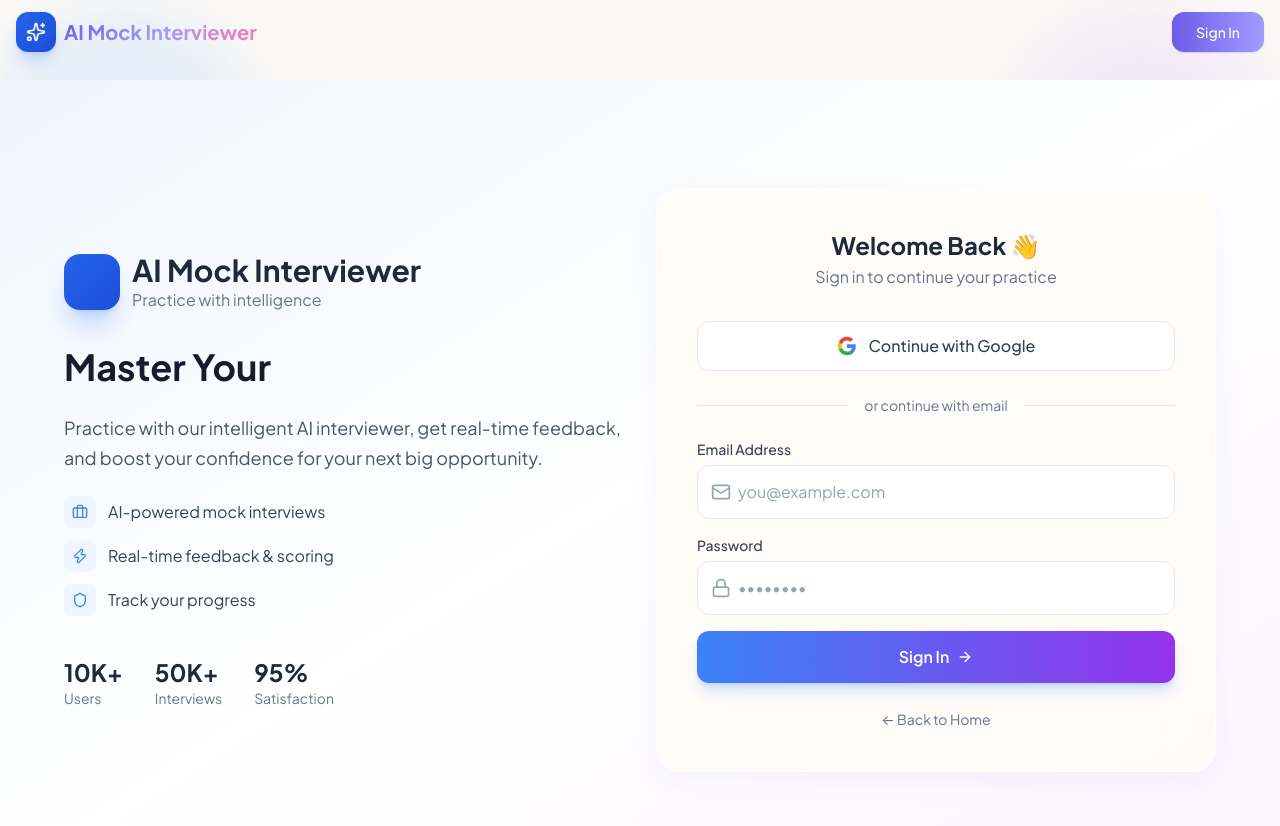
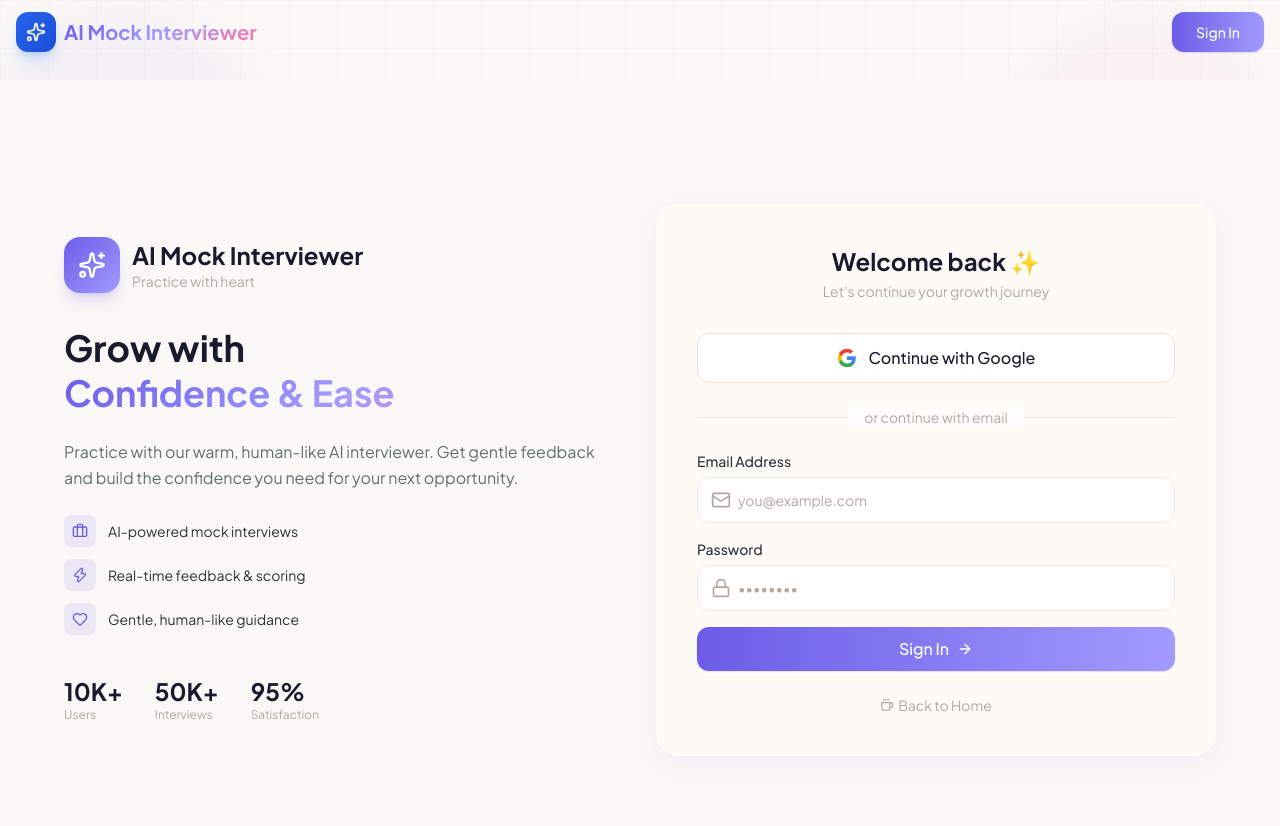
Before and after one commit to Aiman-Wazir/AI_INTERVIEWER, a Next.js app: page /auth/signin in a window 1280 px wide. Shown: the top 826 px of the page. Built offline with nearby package versions, Linux system fonts and the light colour scheme; no server answers.

Commit message:
changed the signin.tsx

```diff
--- a/app/auth/signin/page.js
+++ b/app/auth/signin/page.js
@@ -11,7 +11,9 @@ import {
   Sparkles,
   Briefcase,
   Zap,
-  Shield
+  Shield,
+  Heart,
+  Coffee
 } from 'lucide-react';
 
 export default function SignIn() {
@@ -45,51 +47,50 @@ export default function SignIn() {
   const features = [
     { icon: <Briefcase className="w-4 h-4" />, text: "AI-powered mock interviews" },
     { icon: <Zap className="w-4 h-4" />, text: "Real-time feedback & scoring" },
-    { icon: <Shield className="w-4 h-4" />, text: "Track your progress" }
+    { icon: <Heart className="w-4 h-4" />, text: "Gentle, human-like guidance" }
   ];
 
   return (
-    <div className="min-h-screen bg-gradient-to-br from-blue-50 via-white to-purple-50 flex items-center justify-center p-4">
-      {/* Animated Background */}
+    <div className="min-h-screen bg-[#faf8f6] flex items-center justify-center p-4">
+      {/* Warm Background */}
       <div className="absolute inset-0 overflow-hidden -z-10">
-        <div className="absolute top-0 -left-4 w-72 h-72 bg-blue-300 rounded-full mix-blend-multiply filter blur-xl opacity-20 animate-blob"></div>
-        <div className="absolute top-0 -right-4 w-72 h-72 bg-purple-300 rounded-full mix-blend-multiply filter blur-xl opacity-20 animate-blob animation-delay-2000"></div>
-        <div className="absolute -bottom-8 left-20 w-72 h-72 bg-pink-300 rounded-full mix-blend-multiply filter blur-xl opacity-20 animate-blob animation-delay-4000"></div>
-        <div className="absolute inset-0 bg-grid"></div>
+        <div className="absolute top-0 -left-4 w-72 h-72 bg-[#6c5ce7]/10 rounded-full mix-blend-multiply filter blur-xl opacity-50 animate-blob"></div>
+        <div className="absolute top-0 -right-4 w-72 h-72 bg-[#fd79a8]/10 rounded-full mix-blend-multiply filter blur-xl opacity-50 animate-blob animation-delay-2000"></div>
+        <div className="absolute -bottom-8 left-20 w-72 h-72 bg-[#fdcb6e]/10 rounded-full mix-blend-multiply filter blur-xl opacity-50 animate-blob animation-delay-4000"></div>
+        <div className="absolute inset-0 bg-grid-warm"></div>
       </div>
 
       <div className="w-full max-w-6xl grid lg:grid-cols-2 gap-8 items-center">
         {/* Left Side - Branding */}
         <div className="hidden lg:block space-y-8">
           <div className="flex items-center gap-3">
-            <div className="w-14 h-14 rounded-2xl bg-gradient-to-br from-blue-600 to-blue-700 flex items-center justify-center shadow-xl shadow-blue-500/25">
-              {/* <Sparkles className="w-8 h-8 text-white" /> */}
+            <div className="w-14 h-14 rounded-2xl bg-gradient-to-br from-[#6c5ce7] to-[#a29bfe] flex items-center justify-center shadow-lg shadow-[#6c5ce7]/20">
+              <Sparkles className="w-7 h-7 text-white" />
             </div>
             <div>
-              <h1 className="text-3xl font-bold text-slate-800">AI Mock Interviewer</h1>
-              <p className="text-slate-500">Practice with intelligence</p>
+              <h1 className="text-2xl font-bold text-[#1a1a2e]">AI Mock Interviewer</h1>
+              <p className="text-sm text-[#b2a8a0]">Practice with heart</p>
             </div>
           </div>
 
           <div className="space-y-6">
-            <h2 className="text-4xl font-bold leading-tight">
-              Master Your
-              {/* <span className="gradient-text block">Interview Skills</span>
-              with AI */}
+            <h2 className="text-4xl font-bold leading-tight text-[#1a1a2e]">
+              Grow with
+              <span className="gradient-text block">Confidence & Ease</span>
             </h2>
 
-            <p className="text-lg text-slate-600 leading-relaxed">
-              Practice with our intelligent AI interviewer, get real-time feedback,
-              and boost your confidence for your next big opportunity.
+            <p className="text-base text-[#636e72] leading-relaxed">
+              Practice with our warm, human-like AI interviewer. Get gentle feedback
+              and build the confidence you need for your next opportunity.
             </p>
 
             <div className="space-y-3">
               {features.map((feature, index) => (
-                <div key={index} className="flex items-center gap-3 text-slate-700">
-                  <div className="w-8 h-8 rounded-lg bg-blue-50 flex items-center justify-center text-blue-500">
+                <div key={index} className="flex items-center gap-3 text-[#2d3436]">
+                  <div className="w-8 h-8 rounded-lg bg-[#6c5ce7]/10 flex items-center justify-center text-[#6c5ce7]">
                     {feature.icon}
                   </div>
-                  <span>{feature.text}</span>
+                  <span className="text-sm">{feature.text}</span>
                 </div>
               ))}
             </div>
@@ -97,36 +98,36 @@ export default function SignIn() {
             {/* Stats */}
             <div className="flex gap-8 pt-4">
               <div>
-                <div className="text-2xl font-bold text-slate-800">10K+</div>
-                <div className="text-sm text-slate-500">Users</div>
+                <div className="text-2xl font-bold text-[#1a1a2e]">10K+</div>
+                <div className="text-xs text-[#b2a8a0]">Users</div>
               </div>
               <div>
-                <div className="text-2xl font-bold text-slate-800">50K+</div>
-                <div className="text-sm text-slate-500">Interviews</div>
+                <div className="text-2xl font-bold text-[#1a1a2e]">50K+</div>
+                <div className="text-xs text-[#b2a8a0]">Interviews</div>
               </div>
               <div>
-                <div className="text-2xl font-bold text-slate-800">95%</div>
-                <div className="text-sm text-slate-500">Satisfaction</div>
+                <div className="text-2xl font-bold text-[#1a1a2e]">95%</div>
+                <div className="text-xs text-[#b2a8a0]">Satisfaction</div>
               </div>
             </div>
           </div>
         </div>
 
         {/* Right Side - Sign In Form */}
-        <div className="glass rounded-3xl p-8 md:p-10 shadow-2xl shadow-slate-200/50">
+        <div className="glass rounded-3xl p-8 md:p-10 shadow-lg shadow-[#6c5ce7]/5">
           <div className="text-center mb-8">
             <div className="lg:hidden flex justify-center mb-4">
-              <div className="w-14 h-14 rounded-2xl bg-gradient-to-br from-blue-600 to-blue-700 flex items-center justify-center shadow-xl shadow-blue-500/25">
-                {/* <Sparkles className="w-8 h-8 text-white" /> */}
+              <div className="w-14 h-14 rounded-2xl bg-gradient-to-br from-[#6c5ce7] to-[#a29bfe] flex items-center justify-center shadow-lg shadow-[#6c5ce7]/20">
+                <Sparkles className="w-7 h-7 text-white" />
               </div>
             </div>
-            <h2 className="text-2xl font-bold text-slate-800">Welcome Back 👋</h2>
-            <p className="text-slate-500 mt-1">Sign in to continue your practice</p>
+            <h2 className="text-2xl font-bold text-[#1a1a2e]">Welcome back ✨</h2>
+            <p className="text-sm text-[#b2a8a0] mt-1">Let's continue your growth journey</p>
           </div>
 
           {error && (
-            <div className="mb-6 p-4 bg-rose-50 border border-rose-200 rounded-xl text-rose-700 text-sm">
-              {error === 'OAuthSignin' && 'Error signing in with Google. Please try again.'}
+            <div className="mb-6 p-4 bg-rose-50/80 border border-rose-200/80 rounded-xl text-rose-700 text-sm">
+              {error === 'OAuthSignin' && 'Error signing in. Please try again.'}
               {error === 'OAuthCallback' && 'Error during authentication.'}
               {error === 'OAuthCreateAccount' && 'Could not create account.'}
               {error === 'AccessDenied' && 'Access denied.'}
@@ -138,7 +139,7 @@ export default function SignIn() {
           {/* Google Sign In Button */}
           <button
             onClick={() => signIn('google', { callbackUrl })}
-            className="w-full flex items-center justify-center gap-3 px-6 py-3 bg-white border border-slate-200 rounded-xl font-medium text-slate-700 hover:bg-slate-50 hover:shadow-md hover:border-slate-300 transition-all duration-200"
+            className="btn-google"
           >
             <svg className="w-5 h-5" viewBox="0 0 24 24">
               <path
@@ -163,48 +164,48 @@ export default function SignIn() {
 
           <div className="relative my-6">
             <div className="absolute inset-0 flex items-center">
-              <div className="w-full border-t border-slate-200"></div>
+              <div className="w-full border-t border-[#f0e8e0]"></div>
             </div>
             <div className="relative flex justify-center text-sm">
-              <span className="px-4 bg-white/80 text-slate-500">or continue with email</span>
+              <span className="px-4 bg-white/80 text-[#b2a8a0]">or continue with email</span>
             </div>
           </div>
 
-          {/* Email/Password Form - Fixed Spacing */}
+          {/* Email/Password Form */}
           <form onSubmit={handleSubmit} className="space-y-4">
             <div>
-              <label className="block text-sm font-medium text-slate-700 mb-1.5">
+              <label className="block text-sm font-medium text-[#2d3436] mb-1.5">
                 Email Address
               </label>
               <div className="relative">
                 <div className="absolute inset-y-0 left-0 flex items-center pl-3.5 pointer-events-none">
-                  <Mail className="w-5 h-5 text-slate-400" />
+                  <Mail className="w-5 h-5 text-[#b2a8a0]" />
                 </div>
                 <input
                   type="email"
                   value={email}
                   onChange={(e) => setEmail(e.target.value)}
                   placeholder="you@example.com"
-                  className="w-full pl-10 pr-4 py-3.5 bg-white/90 border border-slate-200 rounded-xl focus:outline-none focus:ring-2 focus:ring-blue-500/30 focus:border-blue-500 hover:border-slate-300 transition-all duration-200 placeholder:text-slate-400 text-slate-700"
+                  className="w-full pl-10 pr-4 py-3 bg-white/90 border border-[#f0e8e0] rounded-xl focus:outline-none focus:ring-2 focus:ring-[#6c5ce7]/20 focus:border-[#6c5ce7] hover:border-[#d4c8bd] transition-all duration-200 placeholder:text-[#b2a8a0] text-[#1a1a2e] text-sm"
                   required
                 />
               </div>
             </div>
 
             <div>
-              <label className="block text-sm font-medium text-slate-700 mb-1.5">
+              <label className="block text-sm font-medium text-[#2d3436] mb-1.5">
                 Password
               </label>
               <div className="relative">
                 <div className="absolute inset-y-0 left-0 flex items-center pl-3.5 pointer-events-none">
-                  <Lock className="w-5 h-5 text-slate-400" />
+                  <Lock className="w-5 h-5 text-[#b2a8a0]" />
                 </div>
                 <input
                   type="password"
                   value={password}
                   onChange={(e) => setPassword(e.target.value)}
                   placeholder="••••••••"
-                  className="w-full pl-10 pr-4 py-3.5 bg-white/90 border border-slate-200 rounded-xl focus:outline-none focus:ring-2 focus:ring-blue-500/30 focus:border-blue-500 hover:border-slate-300 transition-all duration-200 placeholder:text-slate-400 text-slate-700"
+                  className="w-full pl-10 pr-4 py-3 bg-white/90 border border-[#f0e8e0] rounded-xl focus:outline-none focus:ring-2 focus:ring-[#6c5ce7]/20 focus:border-[#6c5ce7] hover:border-[#d4c8bd] transition-all duration-200 placeholder:text-[#b2a8a0] text-[#1a1a2e] text-sm"
                   required
                   minLength={6}
                 />
@@ -214,7 +215,7 @@ export default function SignIn() {
             <button
               type="submit"
               disabled={isLoading}
-              className="w-full px-6 py-3.5 bg-gradient-to-r from-blue-500 to-purple-600 text-white font-semibold rounded-xl hover:from-blue-600 hover:to-purple-700 transform hover:scale-[1.02] active:scale-[0.98] shadow-lg shadow-blue-500/25 transition-all duration-300 flex items-center justify-center gap-2 text-base disabled:opacity-50 disabled:cursor-not-allowed"
+              className="w-full btn-primary py-3.5 text-base flex items-center justify-center gap-2"
             >
               {isLoading ? (
                 'Loading...'
@@ -230,9 +231,10 @@ export default function SignIn() {
           <div className="mt-6 text-center">
             <Link
               href="/"
-              className="text-sm text-slate-500 hover:text-slate-700 transition-colors"
+              className="text-sm text-[#b2a8a0] hover:text-[#6c5ce7] transition-colors flex items-center justify-center gap-1"
             >
-              ← Back to Home
+              <Coffee className="w-3.5 h-3.5" />
+              Back to Home
             </Link>
           </div>
         </div>
```
